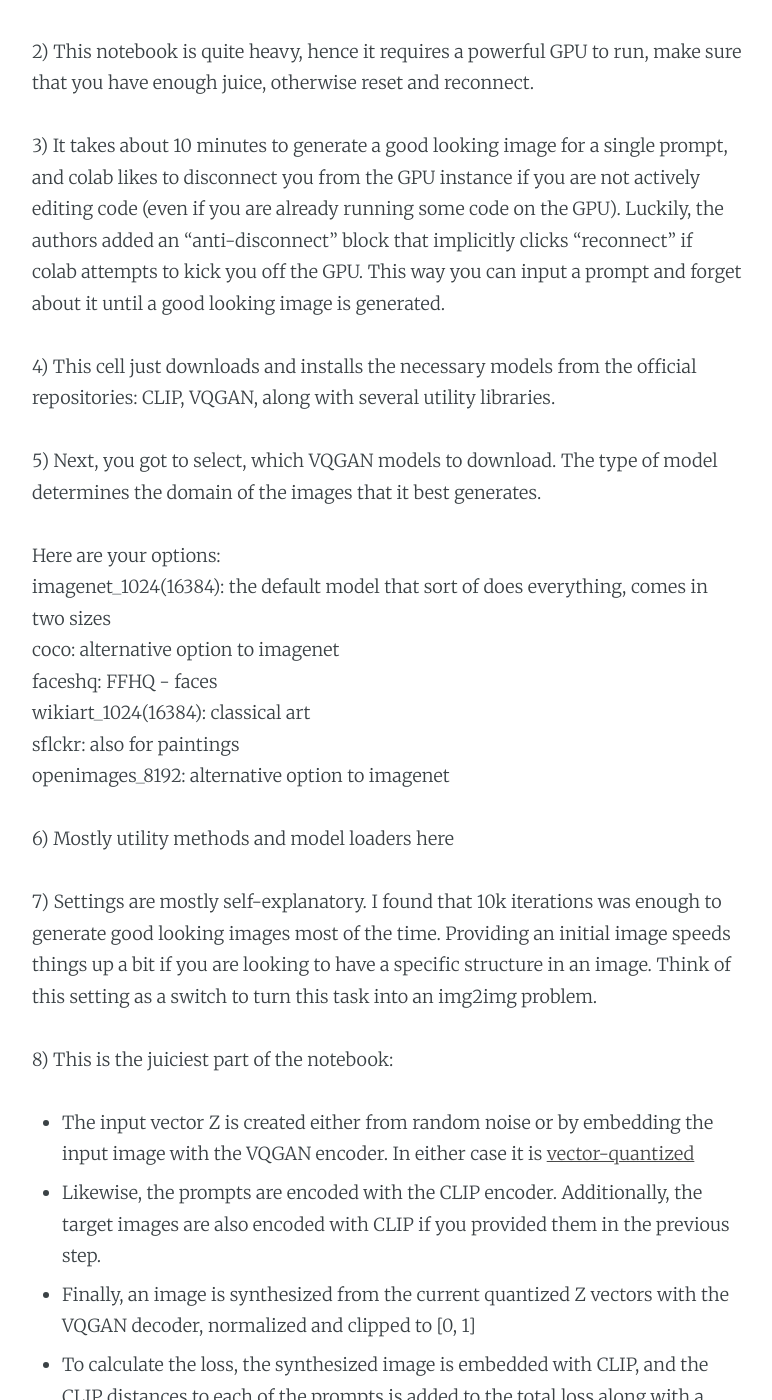
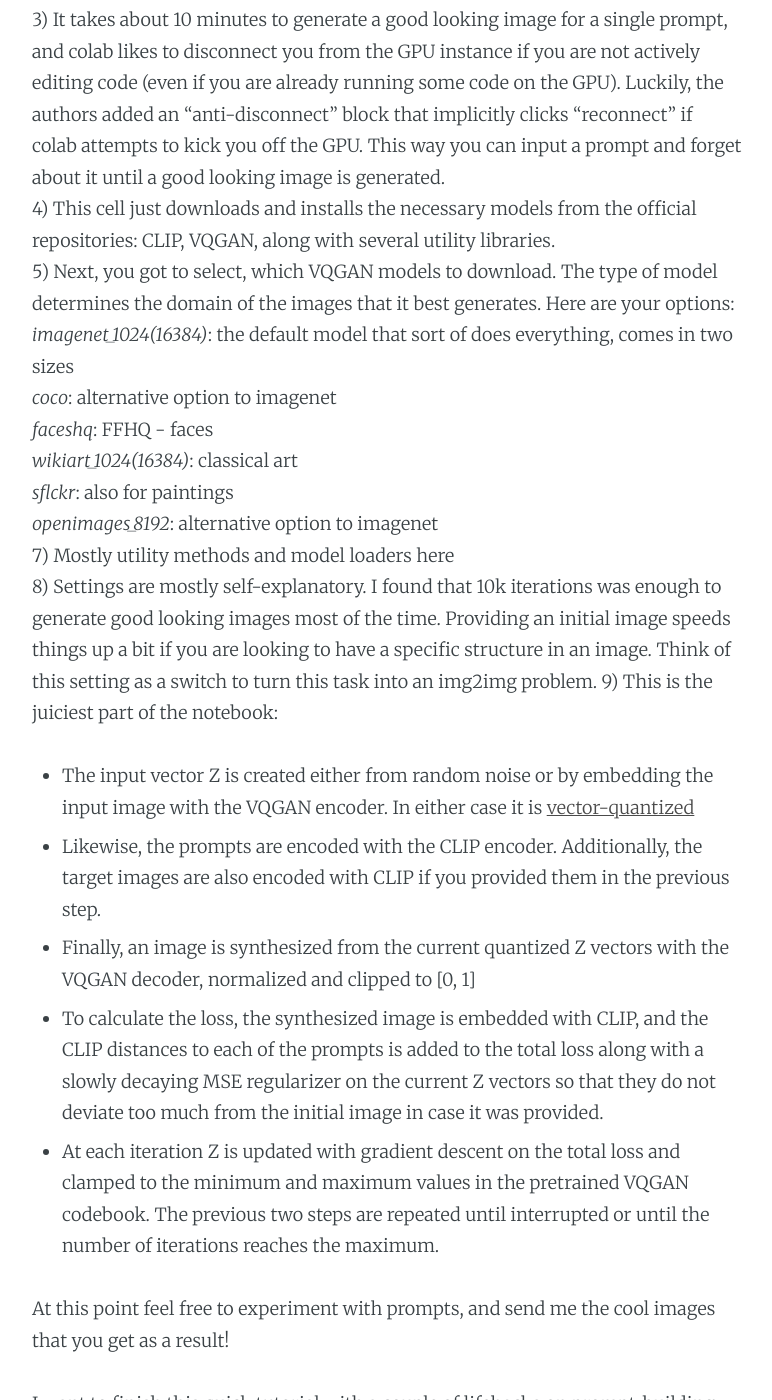
Before and after one commit to KirillDemochkin/kirilldemochkin.github.io, a Jekyll site: the page built from _posts/2021-10-31-VQGAN-CLIP-tutorial.md, in a window 1280 px wide and 1400 px high, scrolled down 1385 px. Shown: the whole window, without its empty margins (253-1025 px from the left). Built offline with Jekyll 4.4.1, drawn with Linux system fonts in a browser that asks for light colours; comment, search, counter and statistics services are not loaded; some of the changed text lies outside the part shown.

Commit message:
1B formatting

```diff
--- a/_posts/2021-10-31-VQGAN-CLIP-tutorial.md
+++ b/_posts/2021-10-31-VQGAN-CLIP-tutorial.md
@@ -18,35 +18,25 @@
 Hi everyone!
 
 Welcome to "I GAN Explain", a new series by Casual GAN Papers that will cover everything you need to know to get started in the world of generative art, ai-based image editing, 3D generation, and more!
-
 Today we will cover VQGAN + CLIP - a very popular twitter-sourced text guided image generation method that somehow still has not made an appearance in any conference published paper.
-
-There are many variations of this notebook, but the most intuitive one I found is by Justin John modified from Katherine Crowson.
+There are many variations of this notebook, but the most intuitive one I found is by **Justin John** modified from **Katherine Crowson**.
 Get the colab [here](https://colab.research.google.com/github/justinjohn0306/VQGAN-CLIP/blob/main/VQGAN%2BCLIP_%28z%2Bquantize_method_with_augmentations%2C_user_friendly_interface%29.ipynb?authuser=1#scrollTo=c2505191-1756-4e5d-b9a8-33af798ad879), and let's get started!
 
 1) This colab is released under the MIT license, which allows it to be used for commercial projects, which is a great thing for anyone wanting to use this method in a startup.
-
 2) This notebook is quite heavy, hence it requires a powerful GPU to run, make sure that you have enough juice, otherwise reset and reconnect.
-
 3) It takes about 10 minutes to generate a good looking image for a single prompt, and colab likes to disconnect you from the GPU instance if you are not actively editing code (even if you are already running some code on the GPU). Luckily, the authors added an "anti-disconnect" block that implicitly clicks "reconnect" if colab attempts to kick you off the GPU. This way you can input a prompt and forget about it until a good looking image is generated.
-
 4) This cell just downloads and installs the necessary models from the official repositories: CLIP, VQGAN, along with several utility libraries.
-
 5) Next, you got to select, which VQGAN models to download. The type of model determines the domain of the images that it best generates.
-
-Here are your options:
-imagenet_1024(16384): the default model that sort of does everything, comes in two sizes
-coco: alternative option to imagenet
-faceshq: FFHQ - faces
-wikiart_1024(16384): classical art
-sflckr: also for paintings
-openimages_8192: alternative option to imagenet
-
-6) Mostly utility methods and model loaders here
-
-7) Settings are mostly self-explanatory. I found that 10k iterations was enough to generate good looking images most of the time. Providing an initial image speeds things up a bit if you are looking to have a specific structure in an image. Think of this setting as a switch to turn this task into an img2img problem.
-
-8) This is the juiciest part of the notebook:
+  Here are your options:
+  *imagenet_1024(16384)*: the default model that sort of does everything, comes in two sizes
+  *coco*: alternative option to imagenet
+  *faceshq*: FFHQ - faces
+  *wikiart_1024(16384)*: classical art
+  *sflckr*: also for paintings
+  *openimages_8192*: alternative option to imagenet
+7) Mostly utility methods and model loaders here
+8) Settings are mostly self-explanatory. I found that 10k iterations was enough to generate good looking images most of the time. Providing an initial image speeds things up a bit if you are looking to have a specific structure in an image. Think of this setting as a switch to turn this task into an img2img problem.
+9) This is the juiciest part of the notebook:
 - The input vector Z is created either from random noise or by embedding the input image with the VQGAN encoder. In either case it is [vector-quantized](https://t.me/casual_gan/46)
 - Likewise, the prompts are encoded with the CLIP encoder. Additionally, the target images are also encoded with CLIP if you provided them in the previous step.
 - Finally, an image is synthesized from the current quantized Z vectors with the VQGAN decoder, normalized and clipped to \[0, 1\]
@@ -68,8 +58,8 @@
 
 ##### 🔗 Links:
 [VQGAN + CLIP huggingsfacd](https://huggingface.co/spaces/akhaliq/VQGAN_CLIP) - slower with pretty UI
+[VQGAN + CLIP colab](https://colab.research.google.com/drive/1L8oL-vLJXVcRzCFbPwOoMkPKJ8-aYdPN#scrollTo=g7EDme5RYCrt) - faster text-based UI
 
-[VQGAN + CLIP colab](https://colab.research.google.com/drive/1L8oL-vLJXVcRzCFbPwOoMkPKJ8-aYdPN#scrollTo=g7EDme5RYCrt) - faster text-based UI
 ***
 
 ##### 🔥 Dive deeper:
```
